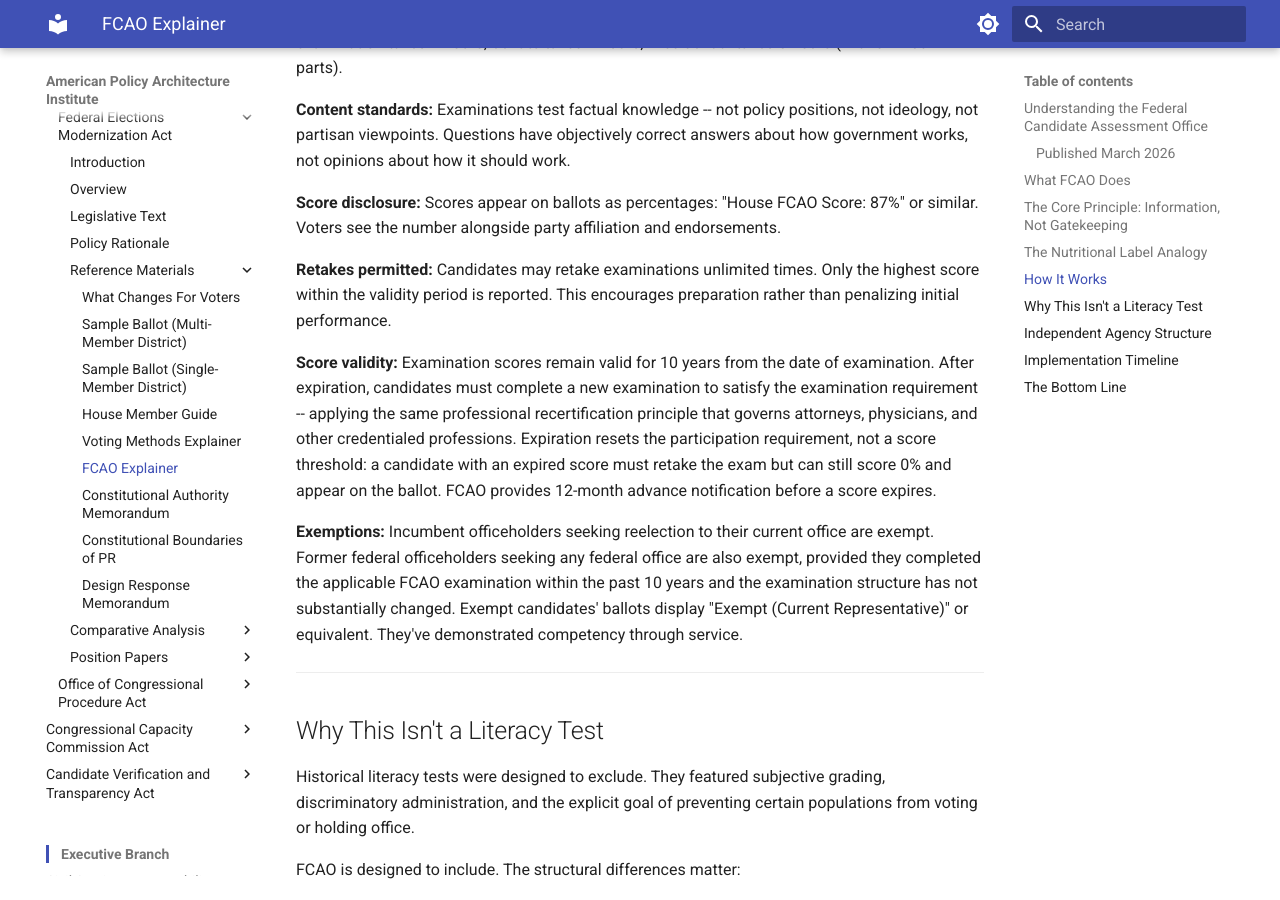
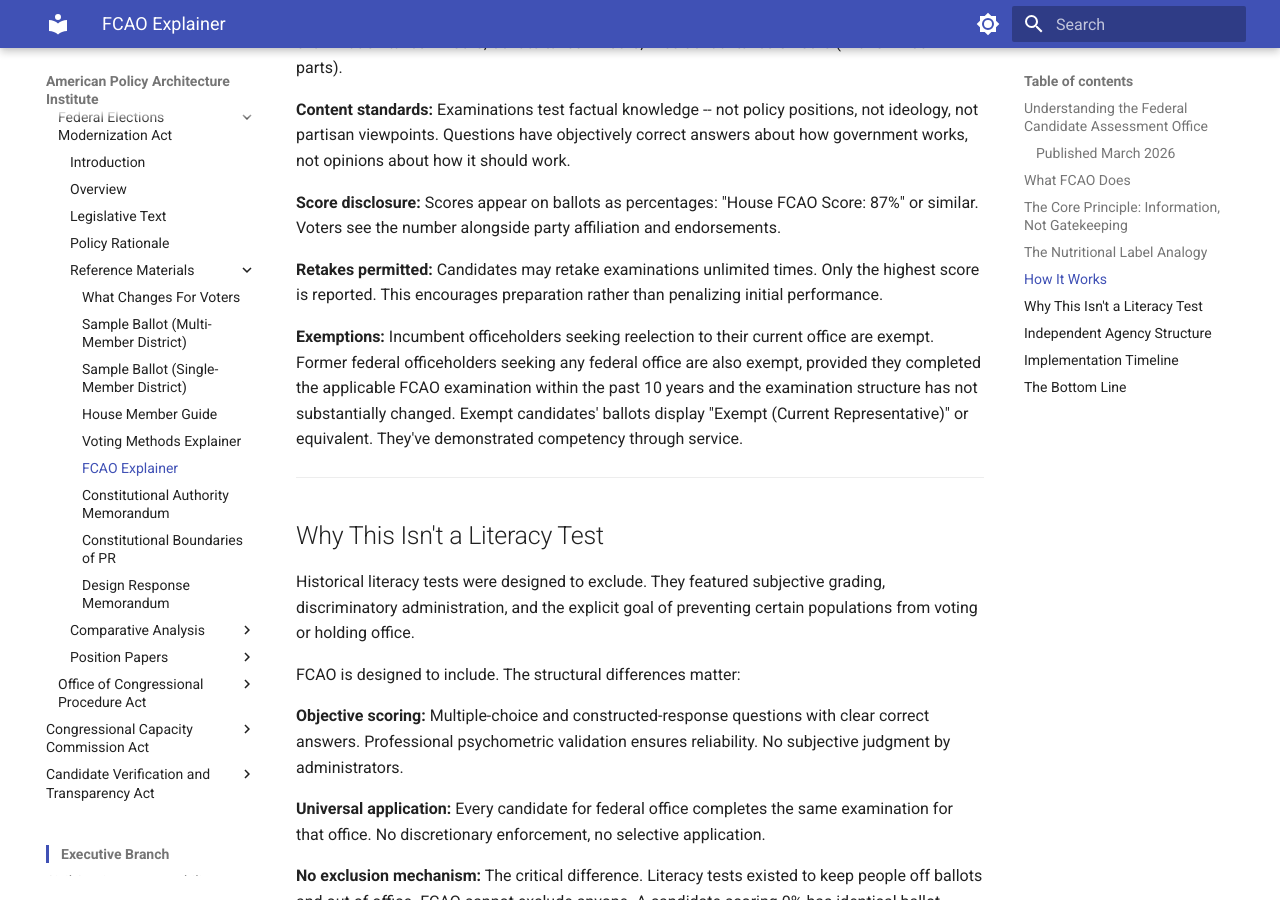
Before and after one commit to albertintech/apai, an MkDocs documentation site: the page built from docs/congress/cmf/fema/fcao-explainer.md, in a window 1280 px wide and 900 px high, scrolled down 1603 px. Built offline with MkDocs 1.6.1 and Material for MkDocs 9.7.7, drawn with Linux system fonts in a browser that asks for light colours; some of the changed text lies outside the part shown.

Commit message:
Update fcao-explainer.md

```diff
--- a/docs/congress/cmf/fema/fcao-explainer.md
+++ b/docs/congress/cmf/fema/fcao-explainer.md
@@ -52,9 +52,7 @@ You can buy food without reading the label. You can vote for candidates without
 
 **Score disclosure:** Scores appear on ballots as percentages: "House FCAO Score: 87%" or similar. Voters see the number alongside party affiliation and endorsements.
 
-**Retakes permitted:** Candidates may retake examinations unlimited times. Only the highest score within the validity period is reported. This encourages preparation rather than penalizing initial performance.
-
-**Score validity:** Examination scores remain valid for 10 years from the date of examination. After expiration, candidates must complete a new examination to satisfy the examination requirement -- applying the same professional recertification principle that governs attorneys, physicians, and other credentialed professions. Expiration resets the participation requirement, not a score threshold: a candidate with an expired score must retake the exam but can still score 0% and appear on the ballot. FCAO provides 12-month advance notification before a score expires.
+**Retakes permitted:** Candidates may retake examinations unlimited times. Only the highest score is reported. This encourages preparation rather than penalizing initial performance.
 
 **Exemptions:** Incumbent officeholders seeking reelection to their current office are exempt. Former federal officeholders seeking any federal office are also exempt, provided they completed the applicable FCAO examination within the past 10 years and the examination structure has not substantially changed. Exempt candidates' ballots display "Exempt (Current Representative)" or equivalent. They've demonstrated competency through service.
 
@@ -121,11 +119,8 @@ The question FCAO answers is simple: does this candidate understand how the job
 <!--
 ## Revision History
 
-**Revision 4.0** (Current)
-- Updated reference line from Rev 5.2 to Rev 5.3
-- Added "Score validity" paragraph to How It Works section: 10-year validity period, professional recertification principle, participation requirement reset (not score threshold), 12-month advance notification
-- Updated "Retakes permitted" paragraph: highest score reporting now qualified by validity period per Section 501(f)(4)
-- Corrected download link path from `electoral/` to `congress/` per DPS Rev 2.4 directory structure update
+**Revision 3.1** (Current)
+- DPS 2.8 compliance pass: migrated download link path from electoral/cmf/fema/ to congress/cmf/fema/; added 📥 prefix and ⬇ parenthetical emojis per DPS Rev 2.8 Section 1.9; added "Last revised April 2026" line per DPS Rev 2.5 Section 1.3
 
 **Revision 3.0**
 - Updated reference line from Rev 5.0 to Rev 5.2
```
Also changed, not shown: other parts of docs/congress/cmf/fema/fcao-explainer.md (+4 -2 lines).
